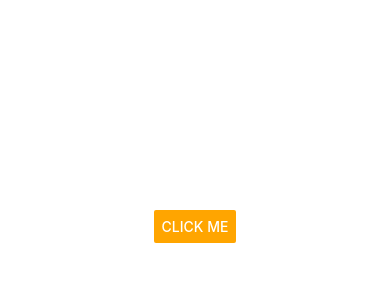
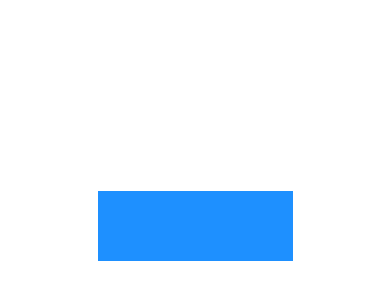
Before and after one commit to SynTentional/DoneWithIt-ReactNativeTutorial, a React Native app in the folder DoneWithIt/: screen / in a window 390 px wide. Shown: the part 196-496 px from the top of the page. Built offline with nearby package versions, Linux system fonts and the light colour scheme.

Commit message:
dimensions

```diff
--- a/DoneWithIt/App.js
+++ b/DoneWithIt/App.js
@@ -1,23 +1,24 @@
 import { StatusBar } from 'expo-status-bar';
-import { StyleSheet, Text, View, TouchableHighlight, TouchableOpacity, Image, SafeAreaView, TouchableNativeFeedback, Button, Alert } from 'react-native';
+import { StyleSheet, Text, View, TouchableHighlight, TouchableOpacity, Image, SafeAreaView, TouchableNativeFeedback, Button, Alert, Platform, Dimensions} from 'react-native';
 
 export default function App() {
+  console.log(Dimensions.get("screen"));
   return (
     // View -> AndroidView
+    // SafeAreaView -> Only works on iOS
     <SafeAreaView style={styles.container}>
-      <Button
-        color="orange"
-        title="Click Me"
-        onPress={() => Alert.alert('My title', "My message", [
-          {text: "Yes", onPress: () => console.log("Yes")},
-          {text: "No", onPress: () => console.log("No") },
-        ])
-        }
-        >
-      </Button>
+      <View style={{
+        backgroundColor: "dodgerblue",
+        width: '50%',
+        height: 70,
+      }}>
+
+      </View>
     </SafeAreaView>
   );
 }
+
+const containerStyle = { backgroundColor: "orange", flex: 1, justifyContent: "center", alignItems: "center" };
 
 const styles = StyleSheet.create({
   container: {
```
